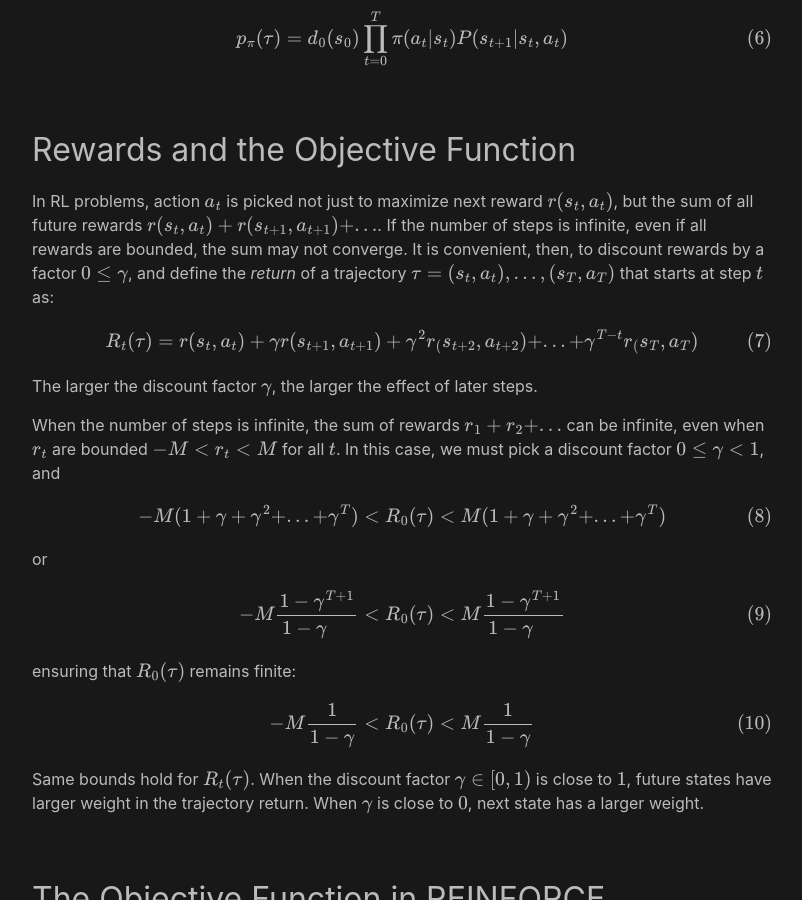
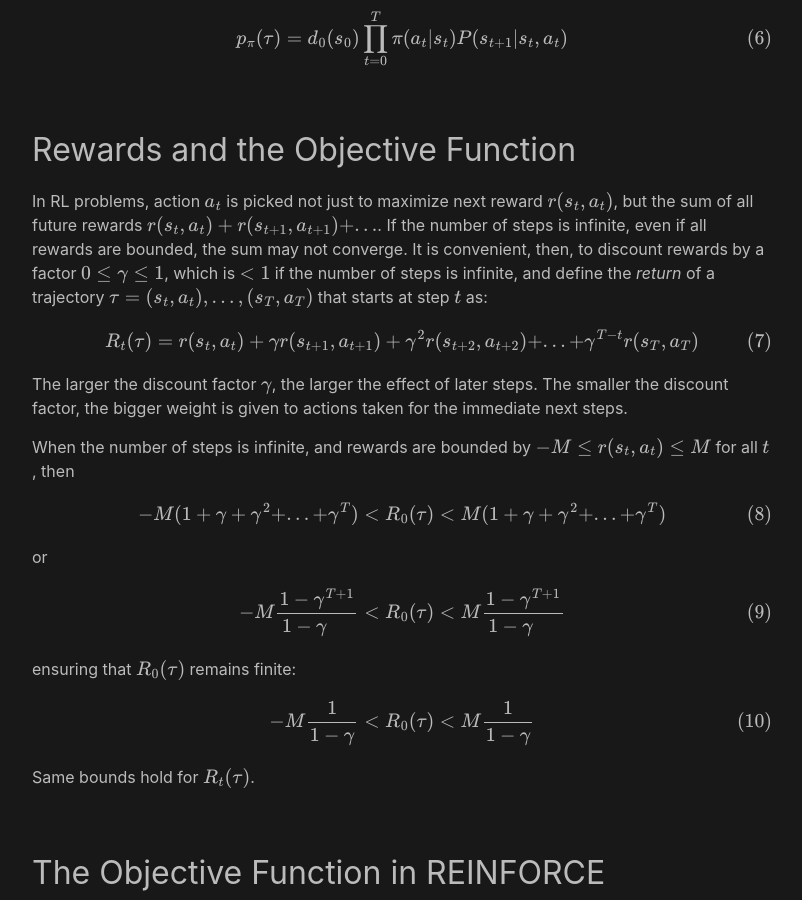
Before and after one commit to analytiq-hub/sigagent.github.io, a Jekyll site: the page built from machine_learning/_posts/2021-01-22-reinforce.md, in a window 1280 px wide and 900 px high, scrolled down 3385 px. Shown: the whole window, without its empty margins (238-1040 px from the left). Built offline with Jekyll 4.4.1, drawn with Linux system fonts in a browser that asks for light colours; formulas are drawn with MathJax 3; a script that is not in the unit is left out.

Commit message:
*** empty log message ***

```diff
--- a/machine_learning/_posts/2021-01-22-reinforce.md
+++ b/machine_learning/_posts/2021-01-22-reinforce.md
@@ -108,17 +108,17 @@ $$
 
 ## Rewards and the Objective Function
 
-In RL problems, action $$a_t$$ is picked not just to maximize next reward $r(s_t, a_t)$, but the sum of all future rewards $$r(s_{t}, a_{t}) + r(s_{t+1}, a_{t+1}) + ...$$. If the number of steps is infinite, even if all rewards are bounded, the sum may not converge. It is convenient, then, to discount rewards by a factor $$0 \le \gamma$$, and define the *return* of a trajectory $$\tau = (s_t, a_t), ... , (s_T, a_T)$$ that starts at step $$t$$ as:
+In RL problems, action $$a_t$$ is picked not just to maximize next reward $r(s_t, a_t)$, but the sum of all future rewards $$r(s_{t}, a_{t}) + r(s_{t+1}, a_{t+1}) + ...$$. If the number of steps is infinite, even if all rewards are bounded, the sum may not converge. It is convenient, then, to discount rewards by a factor $$0 \le \gamma \le 1$$, which is $$\lt 1$$ if the number of steps is infinite, and define the *return* of a trajectory $$\tau = (s_t, a_t), ... , (s_T, a_T)$$ that starts at step $$t$$ as:
 
 $$
 \begin{equation} \label{eq:traj_return}
-R_t(\tau) = r(s_{t}, a_{t}) + {\gamma}r(s_{t+1}, a_{t+1}) + {\gamma^2}r_(s_{t+2}, a_{t+2}) + ... + {\gamma^{T-t}}r_(s_{T}, a_{T})
+R_t(\tau) = r(s_{t}, a_{t}) + {\gamma}r(s_{t+1}, a_{t+1}) + {\gamma^2}r(s_{t+2}, a_{t+2}) + ... + {\gamma^{T-t}}r(s_{T}, a_{T})
 \end{equation}
 $$
 
-The larger the discount factor $$\gamma$$, the larger the effect of later steps.
+The larger the discount factor $$\gamma$$, the larger the effect of later steps. The smaller the discount factor, the bigger weight is given to actions taken for the immediate next steps.
 
-When the number of steps is infinite, the sum of rewards $$r_{1} + r_{2}  + ...$$ can be infinite, even when $$r_t$$ are bounded $$-M \lt r_t \lt M$$ for all $$t$$. In this case, we must pick a discount factor $$0 \le \gamma \lt 1$$, and
+When the number of steps is infinite, and rewards are bounded by $$-M \le r(s_t, a_t) \le M$$ for all $$t$$, then
 
 $$
 \begin{equation}
@@ -142,7 +142,7 @@ $$
 \end{equation}
 $$
 
-Same bounds hold for $$R_t(\tau)$$. When the discount factor $$\gamma \in [0, 1)$$ is close to $$1$$, future states have larger weight in the trajectory return. When $$\gamma$$ is close to $$0$$, next state has a larger weight.
+Same bounds hold for $$R_t(\tau)$$.
 
 ## The Objective Function in REINFORCE
 
```
